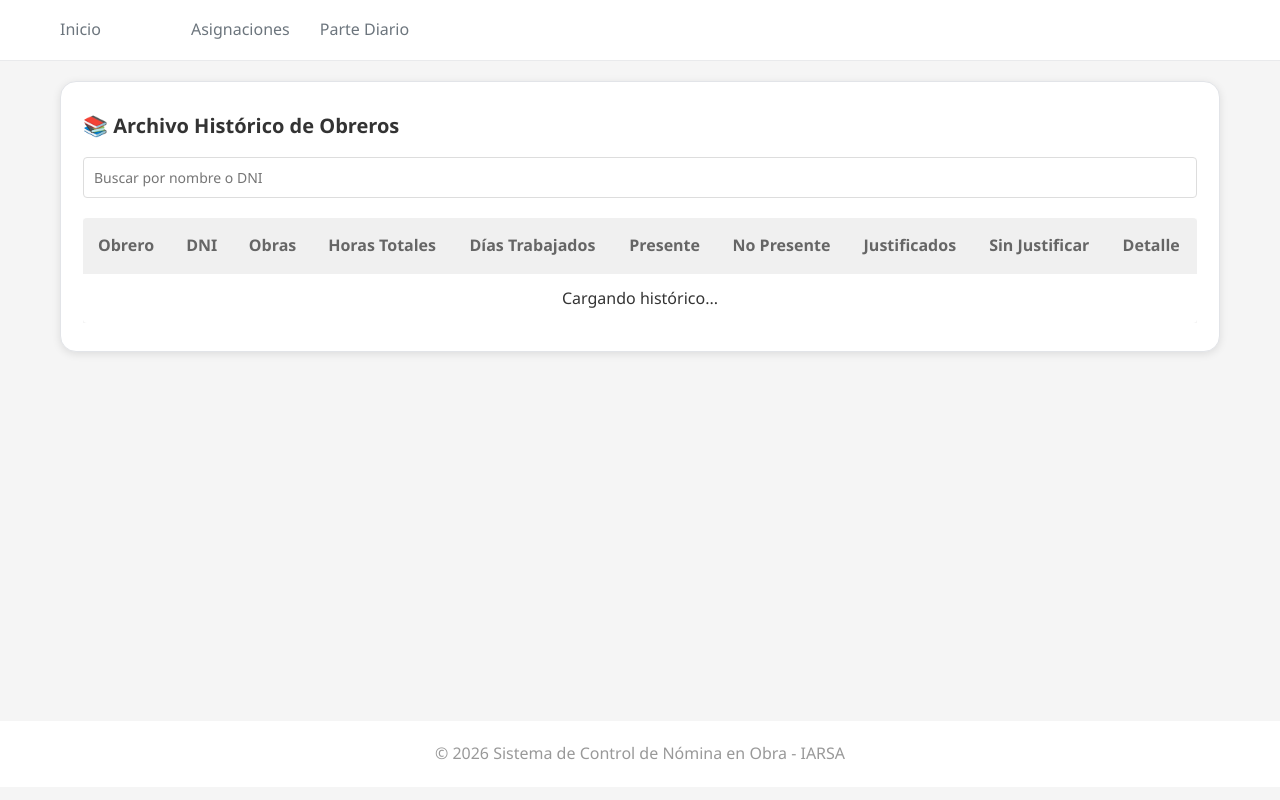
After one commit to santiagonisi/Personal, a Flask app: template templates/historico_obreros.html in a window 1280 px wide. The commit adds this page. Run offline with Flask 3, Linux system fonts and the light colour scheme; the template is opened without the code that fills it, so the values that code supplies are empty.

Commit message:
se agrega "parte diario", se eliminan redundancias

```diff
--- a/routes/__init__.py
+++ b/routes/__init__.py
@@ -54,6 +54,31 @@ def calcular_horas_trabajadas(hora_ingreso, hora_egreso):
 
     return round((fin - inicio).total_seconds() / 3600, 2)
 
+def asignacion_activa_en_fecha(asignacion, fecha):
+    """Retorna True si la asignación está activa en la fecha indicada (YYYY-MM-DD)."""
+    if not asignacion or not fecha:
+        return False
+    if asignacion.estado != 'activa':
+        return False
+    if asignacion.fecha_asignacion and asignacion.fecha_asignacion > fecha:
+        return False
+    if asignacion.fecha_fin and asignacion.fecha_fin < fecha:
+        return False
+    return True
+
+def obtener_asignacion_activa(personal_id, obra_id, fecha):
+    """Obtiene una asignación activa de un obrero en una obra para una fecha."""
+    asignaciones = Asignacion.query.filter_by(
+        personal_id=personal_id,
+        obra_id=obra_id,
+        estado='activa'
+    ).all()
+
+    for asignacion in asignaciones:
+        if asignacion_activa_en_fecha(asignacion, fecha):
+            return asignacion
+    return None
+
 main_bp = Blueprint('main', __name__)
 
 @main_bp.route('/')
@@ -95,12 +120,26 @@ def asignaciones_page():
 @main_bp.route('/presentismo')
 @login_required
 def presentismo_page():
-    return render_template('presentismo.html')
+    return redirect(url_for('main.parte_diario_page'))
 
 @main_bp.route('/ingresos-egresos')
 @login_required
 def ingresos_egresos_page():
-    return render_template('ingresos_egresos.html')
+    return redirect(url_for('main.parte_diario_page'))
+
+@main_bp.route('/parte-diario')
+@login_required
+def parte_diario_page():
+    if not (current_user.es_admin() or current_user.es_en_obra()):
+        return redirect(url_for('main.dashboard'))
+    return render_template('parte_diario.html')
+
+@main_bp.route('/historico-obreros')
+@login_required
+def historico_obreros_page():
+    if not current_user.es_admin():
+        return redirect(url_for('main.dashboard'))
+    return render_template('historico_obreros.html')
 
 
 personal_bp = Blueprint('personal', __name__, url_prefix='/api/personal')
@@ -336,17 +375,45 @@ def get_presentismo():
 @obra_or_admin_required
 def crear_presentismo():
     data = request.json
-    nuevo = Presentismo(
-        personal_id=data['personal_id'],
-        obra_id=data['obra_id'],
-        fecha=data['fecha'],
-        tipo=data['tipo'],
-        descripcion=data.get('descripcion'),
-        notas=data.get('notas')
-    )
-    db.session.add(nuevo)
+    personal_id = data.get('personal_id')
+    obra_id = data.get('obra_id')
+    fecha = data.get('fecha')
+    tipo = data.get('tipo')
+
+    if not personal_id or not obra_id or not fecha or not tipo:
+        return jsonify({'error': 'personal_id, obra_id, fecha y tipo son requeridos'}), 400
+
+    if not obtener_asignacion_activa(personal_id, obra_id, fecha):
+        return jsonify({'error': 'El obrero no tiene asignación activa en esa obra y fecha'}), 400
+
+    existente = Presentismo.query.filter_by(
+        personal_id=personal_id,
+        obra_id=obra_id,
+        fecha=fecha
+    ).first()
+
+    if existente:
+        existente.tipo = tipo
+        existente.descripcion = data.get('descripcion')
+        existente.notas = data.get('notas')
+        mensaje = 'Presentismo actualizado'
+        presentismo_id = existente.id
+    else:
+        nuevo = Presentismo(
+            personal_id=personal_id,
+            obra_id=obra_id,
+            fecha=fecha,
+            tipo=tipo,
+            descripcion=data.get('descripcion'),
+            notas=data.get('notas')
+        )
+        db.session.add(nuevo)
+        mensaje = 'Presentismo registrado'
+
     db.session.commit()
-    return jsonify({'id': nuevo.id, 'mensaje': 'Presentismo registrado'}), 201
+    if existente:
+        return jsonify({'id': presentismo_id, 'mensaje': mensaje}), 200
+    return jsonify({'id': nuevo.id, 'mensaje': mensaje}), 201
 
 @presentismo_bp.route('/<int:id>', methods=['GET'])
 @obra_or_admin_required
@@ -405,19 +472,47 @@ def get_ingresos_egresos():
 @obra_or_admin_required
 def crear_ingreso_egreso():
     data = request.json
+    personal_id = data.get('personal_id')
+    obra_id = data.get('obra_id')
+    fecha = data.get('fecha')
+
+    if not personal_id or not obra_id or not fecha:
+        return jsonify({'error': 'personal_id, obra_id y fecha son requeridos'}), 400
+
+    if not obtener_asignacion_activa(personal_id, obra_id, fecha):
+        return jsonify({'error': 'El obrero no tiene asignación activa en esa obra y fecha'}), 400
+
     horas_trabajadas = calcular_horas_trabajadas(data.get('hora_ingreso'), data.get('hora_egreso'))
-    nuevo = IngresoEgreso(
-        personal_id=data['personal_id'],
-        obra_id=data['obra_id'],
-        fecha=data['fecha'],
-        hora_ingreso=data.get('hora_ingreso'),
-        hora_egreso=data.get('hora_egreso'),
-        horas_trabajadas=horas_trabajadas,
-        notas=data.get('notas')
-    )
-    db.session.add(nuevo)
+    existente = IngresoEgreso.query.filter_by(
+        personal_id=personal_id,
+        obra_id=obra_id,
+        fecha=fecha
+    ).first()
+
+    if existente:
+        existente.hora_ingreso = data.get('hora_ingreso')
+        existente.hora_egreso = data.get('hora_egreso')
+        existente.horas_trabajadas = horas_trabajadas
+        existente.notas = data.get('notas')
+        mensaje = 'Registro actualizado'
+        registro_id = existente.id
+    else:
+        nuevo = IngresoEgreso(
+            personal_id=personal_id,
+            obra_id=obra_id,
+            fecha=fecha,
+            hora_ingreso=data.get('hora_ingreso'),
+            hora_egreso=data.get('hora_egreso'),
+            horas_trabajadas=horas_trabajadas,
+            notas=data.get('notas')
+        )
+        db.session.add(nuevo)
+        mensaje = 'Registro creado'
+
     db.session.commit()
-    return jsonify({'id': nuevo.id, 'mensaje': 'Registro creado'}), 201
+    if existente:
+        return jsonify({'id': registro_id, 'mensaje': mensaje}), 200
+    return jsonify({'id': nuevo.id, 'mensaje': mensaje}), 201
 
 @ingresos_egresos_bp.route('/<int:id>', methods=['GET'])
 @obra_or_admin_required
@@ -456,5 +551,184 @@ def eliminar_ingreso_egreso(id):
     db.session.commit()
     return jsonify({'mensaje': 'Eliminado'})
 
+
+@main_bp.route('/api/parte-diario', methods=['GET'])
+@obra_or_admin_required
+def get_parte_diario():
+    obra_id = request.args.get('obra_id', type=int)
+    fecha = request.args.get('fecha') or datetime.now().strftime('%Y-%m-%d')
+
+    if not obra_id:
+        return jsonify({'error': 'obra_id es requerido'}), 400
+
+    asignaciones = Asignacion.query.filter_by(obra_id=obra_id, estado='activa').all()
+    presentismos = Presentismo.query.filter_by(obra_id=obra_id, fecha=fecha).all()
+    ingresos_egresos = IngresoEgreso.query.filter_by(obra_id=obra_id, fecha=fecha).all()
+
+    presentismo_por_personal = {p.personal_id: p for p in presentismos}
+    ingreso_por_personal = {i.personal_id: i for i in ingresos_egresos}
+
+    filas = []
+    for asignacion in asignaciones:
+        if not asignacion_activa_en_fecha(asignacion, fecha):
+            continue
+
+        presentismo = presentismo_por_personal.get(asignacion.personal_id)
+        ingreso = ingreso_por_personal.get(asignacion.personal_id)
+
+        filas.append({
+            'personal_id': asignacion.personal_id,
+            'nombre': asignacion.personal.nombre,
+            'apellido': asignacion.personal.apellido,
+            'dni': asignacion.personal.dni,
+            'puesto': asignacion.puesto,
+            'presentismo_id': presentismo.id if presentismo else None,
+            'tipo': presentismo.tipo if presentismo else 'presente',
+            'descripcion': presentismo.descripcion if presentismo else '',
+            'ingreso_egreso_id': ingreso.id if ingreso else None,
+            'hora_ingreso': ingreso.hora_ingreso if ingreso else '',
+            'hora_egreso': ingreso.hora_egreso if ingreso else '',
+            'horas_trabajadas': ingreso.horas_trabajadas if ingreso else None,
+            'notas': ingreso.notas if ingreso else ''
+        })
+
+    return jsonify({
+        'obra_id': obra_id,
+        'fecha': fecha,
+        'total_obreros': len(filas),
+        'filas': filas
+    })
+
+
+@main_bp.route('/api/parte-diario', methods=['POST'])
+@obra_or_admin_required
+def guardar_parte_diario():
+    data = request.json or {}
+
+    obra_id = data.get('obra_id')
+    personal_id = data.get('personal_id')
+    fecha = data.get('fecha') or datetime.now().strftime('%Y-%m-%d')
+    tipo = data.get('tipo')
+    descripcion = data.get('descripcion')
+    hora_ingreso = data.get('hora_ingreso')
+    hora_egreso = data.get('hora_egreso')
+    notas = data.get('notas')
+
+    if not obra_id or not personal_id or not tipo:
+        return jsonify({'error': 'obra_id, personal_id y tipo son requeridos'}), 400
+
+    if not obtener_asignacion_activa(personal_id, obra_id, fecha):
+        return jsonify({'error': 'El obrero no tiene asignación activa en esa obra y fecha'}), 400
+
+    presentismo = Presentismo.query.filter_by(
+        obra_id=obra_id,
+        personal_id=personal_id,
+        fecha=fecha
+    ).first()
+
+    if presentismo:
+        presentismo.tipo = tipo
+        presentismo.descripcion = descripcion
+    else:
+        presentismo = Presentismo(
+            personal_id=personal_id,
+            obra_id=obra_id,
+            fecha=fecha,
+            tipo=tipo,
+            descripcion=descripcion,
+            notas=''
+        )
+        db.session.add(presentismo)
+
+    ingreso_egreso = IngresoEgreso.query.filter_by(
+        obra_id=obra_id,
+        personal_id=personal_id,
+        fecha=fecha
+    ).first()
+
+    horas_trabajadas = calcular_horas_trabajadas(hora_ingreso, hora_egreso)
+
+    if ingreso_egreso:
+        ingreso_egreso.hora_ingreso = hora_ingreso
+        ingreso_egreso.hora_egreso = hora_egreso
+        ingreso_egreso.horas_trabajadas = horas_trabajadas
+        ingreso_egreso.notas = notas
+    else:
+        ingreso_egreso = IngresoEgreso(
+            personal_id=personal_id,
+            obra_id=obra_id,
+            fecha=fecha,
+            hora_ingreso=hora_ingreso,
+            hora_egreso=hora_egreso,
+            horas_trabajadas=horas_trabajadas,
+            notas=notas
+        )
+        db.session.add(ingreso_egreso)
+
+    db.session.commit()
+    return jsonify({'mensaje': 'Parte diario guardado correctamente'})
+
+
+@main_bp.route('/api/historico-obreros', methods=['GET'])
+@admin_required
+def get_historico_obreros():
+    personal_list = Personal.query.order_by(Personal.apellido.asc(), Personal.nombre.asc()).all()
+    historico = []
+
+    for obrero in personal_list:
+        asignaciones = Asignacion.query.filter_by(personal_id=obrero.id).all()
+        presentismos = Presentismo.query.filter_by(personal_id=obrero.id).all()
+        ingresos = IngresoEgreso.query.filter_by(personal_id=obrero.id).all()
+
+        obras = []
+        obras_set = set()
+        for asignacion in asignaciones:
+            if asignacion.obra_id in obras_set:
+                continue
+            obras_set.add(asignacion.obra_id)
+            obras.append({
+                'obra_id': asignacion.obra_id,
+                'obra_nombre': asignacion.obra.nombre if asignacion.obra else 'Sin obra',
+                'fecha_asignacion': asignacion.fecha_asignacion,
+                'fecha_fin': asignacion.fecha_fin,
+                'puesto': asignacion.puesto
+            })
+
+        total_horas = round(sum((ing.horas_trabajadas or 0) for ing in ingresos), 2)
+        dias_trabajados = len({ing.fecha for ing in ingresos if ing.fecha})
+
+        presentes = sum(1 for p in presentismos if p.tipo == 'presente')
+        no_presentes = sum(1 for p in presentismos if p.tipo != 'presente')
+        no_presentes_justificados = sum(1 for p in presentismos if p.tipo in ['ausente_justificado', 'art', 'vacacion', 'franco'])
+        no_presentes_sin_justificar = sum(1 for p in presentismos if p.tipo == 'ausente_sin_aviso')
+
+        justificaciones = []
+        for p in presentismos:
+            if p.tipo == 'presente':
+                continue
+            justificaciones.append({
+                'fecha': p.fecha,
+                'obra_nombre': p.obra.nombre if p.obra else 'Sin obra',
+                'tipo': p.tipo,
+                'detalle': p.descripcion or p.notas or '-'
+            })
+
+        historico.append({
+            'personal_id': obrero.id,
+            'nombre': obrero.nombre,
+            'apellido': obrero.apellido,
+            'dni': obrero.dni,
+            'obras': obras,
+            'total_horas': total_horas,
+            'dias_trabajados': dias_trabajados,
+            'presentes': presentes,
+            'no_presentes': no_presentes,
+            'no_presentes_justificados': no_presentes_justificados,
+            'no_presentes_sin_justificar': no_presentes_sin_justificar,
+            'justificaciones': justificaciones
+        })
+
+    return jsonify(historico)
+
 from routes.auth import auth_bp
 from routes.admin import admin_bp
--- a/templates/base.html
+++ b/templates/base.html
@@ -28,11 +28,13 @@
                     <a href="/asignaciones" class="nav-link">Asignaciones</a>
                 </li>
                 <li class="nav-item">
-                    <a href="/presentismo" class="nav-link">Presentismo</a>
+                    <a href="/parte-diario" class="nav-link">Parte Diario</a>
                 </li>
+                {% if current_user.is_authenticated and current_user.es_admin() %}
                 <li class="nav-item">
-                    <a href="/ingresos-egresos" class="nav-link">Entrada/Salida</a>
+                    <a href="/historico-obreros" class="nav-link">Histórico</a>
                 </li>
+                {% endif %}
             </ul>
             {% if current_user.is_authenticated %}
             <div class="nav-user-wrapper">
--- a/templates/dashboard.html
+++ b/templates/dashboard.html
@@ -56,8 +56,10 @@
         <a href="/obras" class="btn btn-primary">+ Nueva Obra</a>
       {% endif %}
         <a href="/asignaciones" class="btn btn-primary">+ Nueva Asignación</a>
-        <a href="/presentismo" class="btn btn-secondary">Registrar Presentismo</a>
-        <a href="/ingresos-egresos" class="btn btn-secondary">Registrar Entrada/Salida</a>
+        <a href="/parte-diario" class="btn btn-secondary">Parte Diario por Obra</a>
+      {% if current_user.es_admin() %}
+      <a href="/historico-obreros" class="btn btn-secondary">Archivo Histórico</a>
+      {% endif %}
     </div>
 </div>
 
--- /dev/null
+++ b/templates/historico_obreros.html
@@ -0,0 +1,156 @@
+{% extends "base.html" %}
+
+{% block title %}Archivo Histórico de Obreros{% endblock %}
+
+{% block content %}
+<div class="card">
+    <div class="card-title">📚 Archivo Histórico de Obreros</div>
+
+    <div style="margin-bottom: 20px;">
+        <input type="text" id="filtro-obrero" placeholder="Buscar por nombre o DNI" style="width: 100%; padding: 10px; border: 1px solid #ddd; border-radius: 4px;">
+    </div>
+
+    <div style="overflow-x: auto;">
+        <table>
+            <thead>
+                <tr>
+                    <th>Obrero</th>
+                    <th>DNI</th>
+                    <th>Obras</th>
+                    <th>Horas Totales</th>
+                    <th>Días Trabajados</th>
+                    <th>Presente</th>
+                    <th>No Presente</th>
+                    <th>Justificados</th>
+                    <th>Sin Justificar</th>
+                    <th>Detalle</th>
+                </tr>
+            </thead>
+            <tbody id="historico-table">
+                <tr><td colspan="10" style="text-align: center;">Cargando histórico...</td></tr>
+            </tbody>
+        </table>
+    </div>
+</div>
+
+<div id="justificaciones-modal" class="modal">
+    <div class="modal-content" style="max-width: 900px;">
+        <div class="modal-header">
+            <h3 id="justificaciones-title">Justificaciones</h3>
+            <button class="modal-close" onclick="closeJustificacionesModal()">×</button>
+        </div>
+        <div style="overflow-x: auto;">
+            <table>
+                <thead>
+                    <tr>
+                        <th>Fecha</th>
+                        <th>Obra</th>
+                        <th>Tipo</th>
+                        <th>Detalle</th>
+                    </tr>
+                </thead>
+                <tbody id="justificaciones-table"></tbody>
+            </table>
+        </div>
+    </div>
+</div>
+
+<script>
+let historicoData = [];
+
+function formatObras(obras) {
+    if (!obras || obras.length === 0) return '-';
+    return obras.map(o => `${o.obra_nombre}`).join(', ');
+}
+
+function renderHistoricoRows(data) {
+    const table = document.getElementById('historico-table');
+    table.innerHTML = '';
+
+    if (!data || data.length === 0) {
+        table.innerHTML = '<tr><td colspan="10" style="text-align: center;">No hay datos históricos para mostrar</td></tr>';
+        return;
+    }
+
+    data.forEach(item => {
+        const row = document.createElement('tr');
+        row.innerHTML = `
+            <td>${item.apellido}, ${item.nombre}</td>
+            <td>${item.dni || '-'}</td>
+            <td>${formatObras(item.obras)}</td>
+            <td>${item.total_horas || 0} hs</td>
+            <td>${item.dias_trabajados || 0}</td>
+            <td>${item.presentes || 0}</td>
+            <td>${item.no_presentes || 0}</td>
+            <td>${item.no_presentes_justificados || 0}</td>
+            <td>${item.no_presentes_sin_justificar || 0}</td>
+            <td>
+                <button class="btn btn-small btn-edit" onclick="openJustificacionesModal(${item.personal_id})">Ver</button>
+            </td>
+        `;
+        table.appendChild(row);
+    });
+}
+
+async function loadHistorico() {
+    try {
+        historicoData = await apiCall('/api/historico-obreros');
+        renderHistoricoRows(historicoData);
+    } catch (error) {
+        console.error('Error cargando histórico:', error);
+        showNotification('Error al cargar histórico de obreros', 'error');
+    }
+}
+
+function openJustificacionesModal(personalId) {
+    const obrero = historicoData.find(x => x.personal_id === personalId);
+    if (!obrero) return;
+
+    document.getElementById('justificaciones-title').textContent = `Justificaciones - ${obrero.apellido}, ${obrero.nombre}`;
+    const table = document.getElementById('justificaciones-table');
+    table.innerHTML = '';
+
+    if (!obrero.justificaciones || obrero.justificaciones.length === 0) {
+        table.innerHTML = '<tr><td colspan="4" style="text-align: center;">Sin justificaciones registradas</td></tr>';
+    } else {
+        obrero.justificaciones.forEach(j => {
+            const row = document.createElement('tr');
+            row.innerHTML = `
+                <td>${formatDate(j.fecha)}</td>
+                <td>${j.obra_nombre}</td>
+                <td>${j.tipo}</td>
+                <td>${j.detalle || '-'}</td>
+            `;
+            table.appendChild(row);
+        });
+    }
+
+    document.getElementById('justificaciones-modal').classList.add('active');
+}
+
+function closeJustificacionesModal() {
+    document.getElementById('justificaciones-modal').classList.remove('active');
+}
+
+function applyFilter() {
+    const text = document.getElementById('filtro-obrero').value.toLowerCase().trim();
+    if (!text) {
+        renderHistoricoRows(historicoData);
+        return;
+    }
+
+    const filtrado = historicoData.filter(item => {
+        const nombre = `${item.nombre} ${item.apellido}`.toLowerCase();
+        const dni = (item.dni || '').toLowerCase();
+        return nombre.includes(text) || dni.includes(text);
+    });
+
+    renderHistoricoRows(filtrado);
+}
+
+document.addEventListener('DOMContentLoaded', () => {
+    loadHistorico();
+    document.getElementById('filtro-obrero').addEventListener('input', applyFilter);
+});
+</script>
+{% endblock %}
```
Also changed, not shown: templates/parte_diario.html (added, +189 -0 lines).
